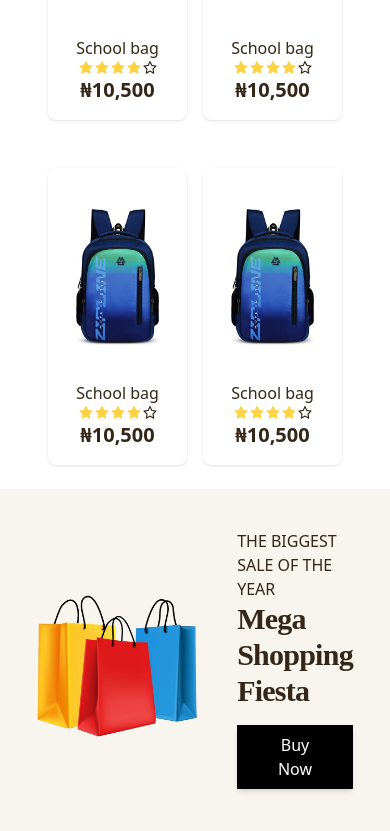
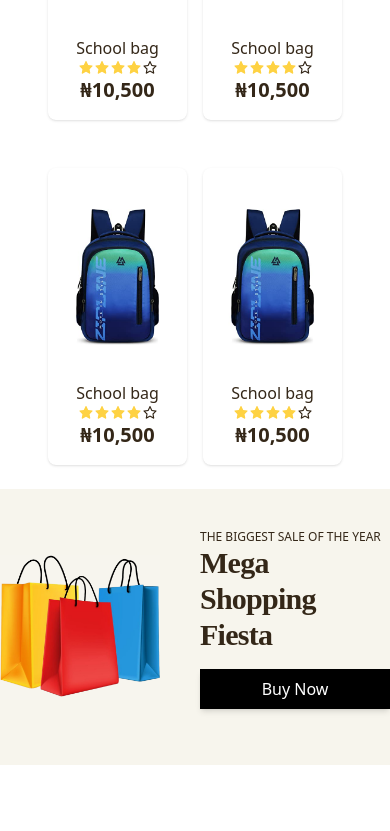
Before and after one commit to AkhatorEnosa/online-store, a React (Create React App) app: page / in a window 390 px wide. Shown: the part 2168-2999 px from the top of the page. After the commit the page ends 2933 px from the top, so only its background shows below. Built offline with nearby package versions, Linux system fonts and the light colour scheme; the HTML template or start-up script is replaced by a standard one; a web font is replaced by a local one.

Commit message:
mega sales

```diff
--- a/src/components/MegaSales.jsx
+++ b/src/components/MegaSales.jsx
@@ -3,10 +3,10 @@ import ShopBag from '../assets/happy.png';
 
 const MegaSales = () => {
   return (
-    <div className="w-full flex justify-center align-middle bg-[#f7f5ed] items-center px-20 py-10">
+    <div className="w-full flex justify-center align-middle bg-[#f7f5ed] items-center px:10 sm:px-20 py-10 shadow-sm">
         <img src={ShopBag} alt="shopping bag" className='lg:w-[30rem] md:w-[25rem] w-[10rem]'/>
       <div className="flex flex-col ml-10 z-50">
-        <p>THE BIGGEST SALE OF THE YEAR</p>
+        <p className='md:text-base text-xs'>THE BIGGEST SALE OF THE YEAR</p>
         <h1 className='lg:text-7xl text-3xl tracking-tight font-extrabold fiesta'>Mega Shopping Fiesta</h1>
         <button className="px-8 py-2 hover:bg-[#fed243] hover:text-black bg-[#000] text-white my-4 shadow-md duration-300">
           Buy Now
```
